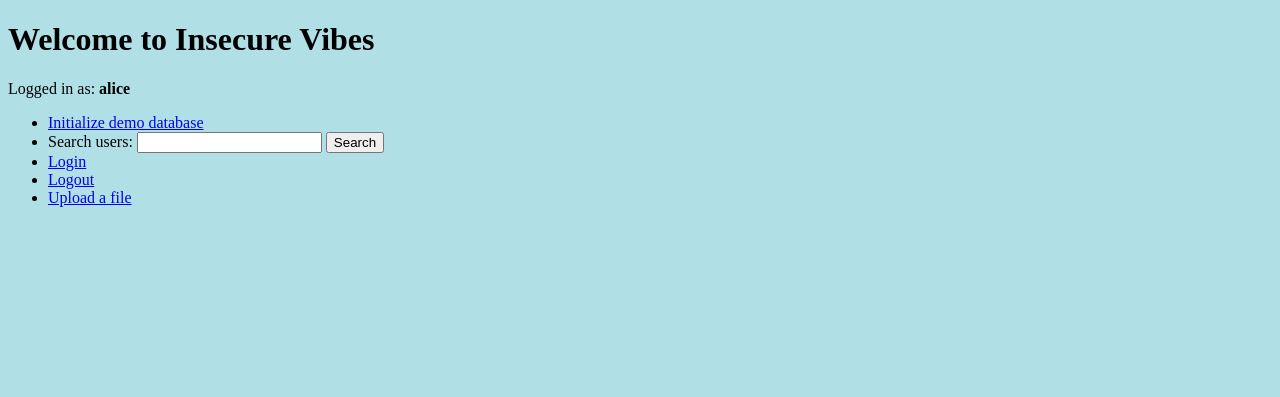
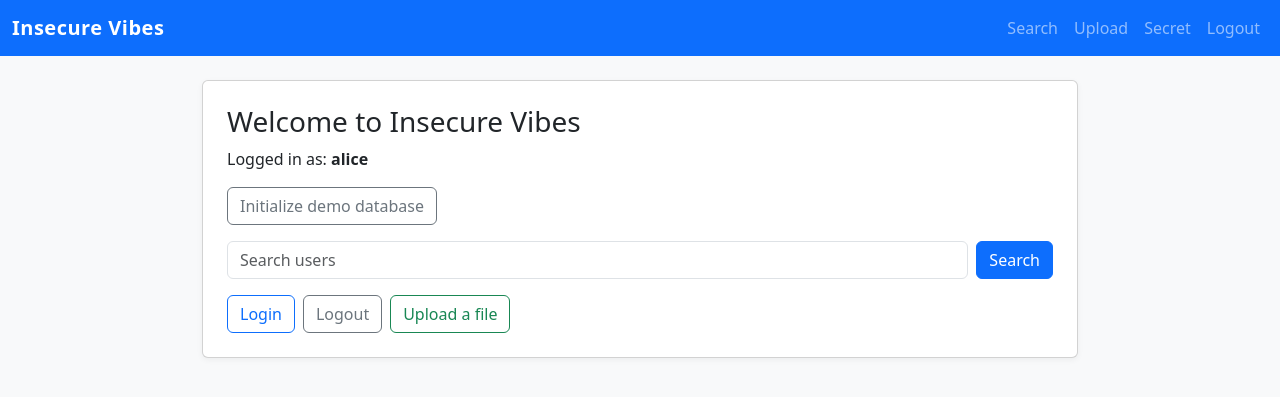
Before and after one commit to Betta-Lyon-Delsordo/insecure-vibes, a Flask app: page / in a window 1280 px wide. Shown: the top 397 px of the page. Run offline with Flask 3, Linux system fonts and the light colour scheme; a user stored in the database is signed in.

Commit message:
update workshop code

```diff
--- a/workshop/app.py
+++ b/workshop/app.py
@@ -20,7 +20,7 @@ def index():
 @app.route('/initdb')
 def initdb():
     init_db()
-    # add a couple of demo users
+    # Add a couple of demo users to start quickly! 🚀🚀🚀
     add_user('alice', 'password123')
     add_user('bob', 'hunter2')
     return 'Database initialized with demo users.'
--- /dev/null
+++ b/workshop/static/style.css
@@ -0,0 +1,5 @@
+body { font-family: system-ui, -apple-system, "Segoe UI", Roboto, "Helvetica Neue", Arial; }
+.navbar-brand { font-weight:600; letter-spacing:0.5px; }
+.container { max-width: 900px; }
+.card { box-shadow: 0 2px 6px rgba(0,0,0,0.05); }
+.form-text { color: #6c757d; }
--- /dev/null
+++ b/workshop/templates/base.html
@@ -0,0 +1,66 @@
+<!doctype html>
+<html lang="en">
+<head>
+  <meta charset="utf-8">
+  <meta name="viewport" content="width=device-width,initial-scale=1">
+  <title>{% block title %}Insecure Vibes{% endblock %}</title>
+  <!-- Bootstrap CSS -->
+  <link href="https://cdn.jsdelivr.net/npm/bootstrap@5.3.2/dist/css/bootstrap.min.css" rel="stylesheet">
+  <!-- custom styles -->
+  <link href="{{ url_for('static', filename='style.css') }}" rel="stylesheet">
+  {% block head %}{% endblock %}
+</head>
+<body class="bg-light">
+  <nav class="navbar navbar-expand-lg navbar-dark bg-primary">
+    <div class="container-fluid">
+      <a class="navbar-brand" href="{{ url_for('index') }}">Insecure Vibes</a>
+      <button class="navbar-toggler" type="button" data-bs-toggle="collapse" data-bs-target="#navmenu">
+        <span class="navbar-toggler-icon"></span>
+      </button>
+      <div class="collapse navbar-collapse" id="navmenu">
+        <ul class="navbar-nav ms-auto">
+          <li class="nav-item"><a class="nav-link" href="{{ url_for('search') }}">Search</a></li>
+          <li class="nav-item"><a class="nav-link" href="{{ url_for('upload') }}">Upload</a></li>
+          {% if session.get('username') %}
+            <li class="nav-item"><a class="nav-link" href="{{ url_for('secret') }}">Secret</a></li>
+            <li class="nav-item"><a class="nav-link" href="{{ url_for('logout') }}">Logout</a></li>
+          {% else %}
+            <li class="nav-item"><a class="nav-link" href="{{ url_for('login') }}">Login</a></li>
+          {% endif %}
+        </ul>
+      </div>
+    </div>
+  </nav>
+
+  <div class="container py-4">
+    {% with messages = get_flashed_messages() %}
+      {% if messages %}
+        <div id="flash-container">
+          {% for m in messages %}
+            <div class="alert alert-info alert-dismissible fade show" role="alert">
+              {{ m }}
+              <button type="button" class="btn-close" data-bs-dismiss="alert" aria-label="Close"></button>
+            </div>
+          {% endfor %}
+        </div>
+      {% endif %}
+    {% endwith %}
+
+    {% block content %}{% endblock %}
+  </div>
+
+  <script src="https://cdn.jsdelivr.net/npm/bootstrap@5.3.2/dist/js/bootstrap.bundle.min.js"></script>
+  <script>
+    // auto-dismiss alerts after 4s
+    setTimeout(()=>{ document.querySelectorAll('#flash-container .alert').forEach(a=>{ let bs = bootstrap.Alert.getOrCreateInstance(a); bs.close(); }) }, 4000);
+    // update file input label if present
+    document.addEventListener('change', e => {
+      if (e.target.matches('input[type="file"]')) {
+        const parent = e.target.closest('.mb-3');
+        const label = parent ? parent.querySelector('.form-text') : null;
+        if (label) label.textContent = e.target.files.length ? e.target.files[0].name : 'No file chosen';
+      }
+    });
+  </script>
+</body>
+</html>
--- a/workshop/templates/index.html
+++ b/workshop/templates/index.html
@@ -1,26 +1,22 @@
-<!doctype html>
-<html>
-  <head>
-    <meta charset="utf-8">
-    <title>Insecure Vibes Demo</title>
-  </head>
-  <body style="background-color:powderblue;">
-    <h1>Welcome to Insecure Vibes</h1>
+{% extends "base.html" %}
+{% block title %}Insecure Vibes Demo{% endblock %}
+{% block content %}
+  <div class="card p-4 bg-white">
+    <h1 class="h3">Welcome to Insecure Vibes</h1>
     <p>Logged in as: <strong>{{ username or 'Guest' }}</strong></p>
-
-    <ul>
-      <li><a href="/initdb">Initialize demo database</a></li>
-      <li>
-        <form action="/search" method="get">
-          <label>Search users: <input type="text" name="q"></label>
-          <button type="submit">Search</button>
-        </form>
-      </li>
-      <li><a href="/login">Login</a></li>
-      <li><a href="/logout">Logout</a></li>
-      <li><a href="/upload">Upload a file</a></li>
-      <!--Secret page is hidden so no one can get to it!-->
-      <!--<li><a href="/secret">Don't click this...</a></li>-->
-    </ul>
-  </body>
-</html>
+    <div class="mb-3">
+      <a class="btn btn-outline-secondary" href="/initdb">Initialize demo database</a>
+    </div>
+    <div class="mb-3">
+      <form action="/search" method="get" class="d-flex gap-2">
+        <input class="form-control" type="text" name="q" placeholder="Search users">
+        <button class="btn btn-primary" type="submit">Search</button>
+      </form>
+    </div>
+    <div class="d-flex gap-2">
+      <a class="btn btn-outline-primary" href="/login">Login</a>
+      <a class="btn btn-outline-secondary" href="/logout">Logout</a>
+      <a class="btn btn-outline-success" href="/upload">Upload a file</a>
+    </div>
+  </div>
+{% endblock %}
```
Also changed, not shown: workshop/templates/login.html (+18 -15 lines), workshop/templates/logout.html (+10 -12 lines), workshop/templates/search.html (+11 -15 lines), workshop/templates/secret.html (+8 -9 lines), workshop/templates/upload.html (+14 -14 lines), workshop/demo.db.
